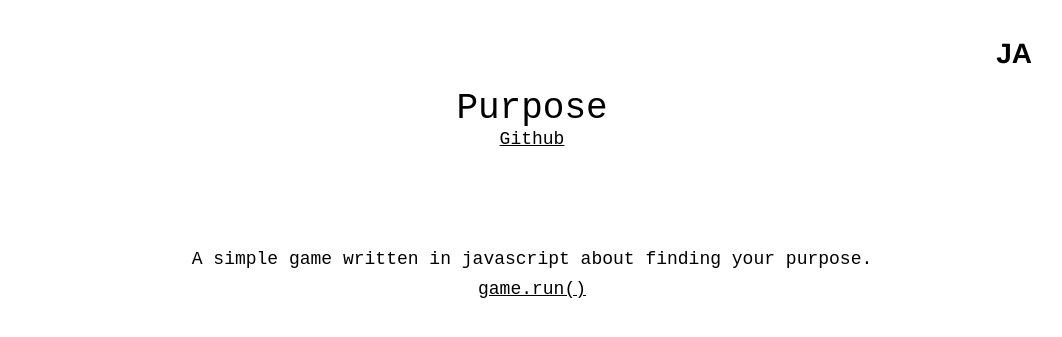
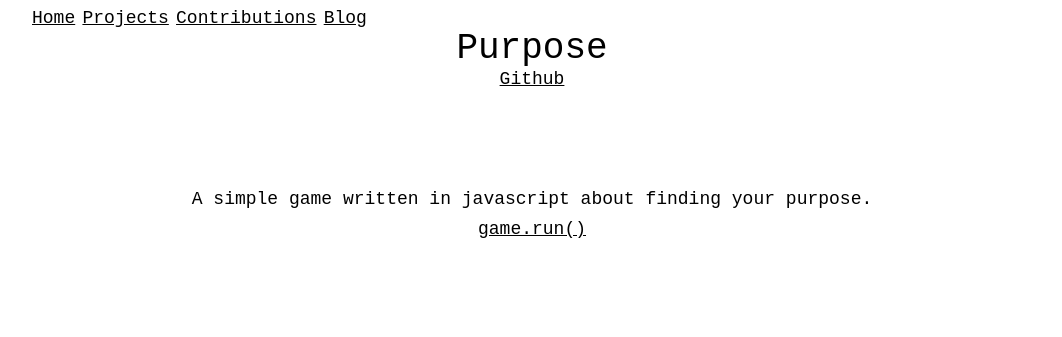
Before and after one commit to jeaxelrod/jeaxelrod.github.io, a Jekyll site: the page built from projects/purpose/index.html, in a window 1280 px wide. Shown: the top 337 px of the page, without its empty margins (108-1170 px from the left). Built offline with Jekyll 4.4.1, drawn with Linux system fonts in a browser that asks for light colours.

Commit message:
Edit nav for projects

```diff
--- a/_includes/header.html
+++ /dev/null
@@ -1,7 +0,0 @@
-<header class="site-header">
-  <div class="title header">
-    <a href="/"><h1>JA</h1></a>
-  </div>
-
-</header>
-<script src="/public/js/header.js"></script>
--- /dev/null
+++ b/_includes/nav.html
@@ -0,0 +1,6 @@
+<nav class="nav">
+  <a href="/">Home</a>
+  <a href="/projects">Projects</a>
+  <a href="/contributions">Contributions</a>
+  <a href="#">Blog</a>
+</nav>
--- a/_layouts/projects.html
+++ b/_layouts/projects.html
@@ -5,7 +5,7 @@
 
   <body>
     <div class="container">
-      {% include header.html %}
+      {% include nav.html %}
       <div class="content">
         {{ content }}
       </div>
--- a/css/style.scss
+++ b/css/style.scss
@@ -27,10 +27,25 @@ a:hover {
 	min-height: 94vh;
   position: relative;
 }
+nav {
+  max-width: 1000px;
+  width: 80%;
+  margin: 0 auto;
+}
+nav a {
+  display: inline-block;
+  font-family: "Courier New";
+  font-size: 1.5em;
+  font-weight: lighter;
+}
+header {
+  font-size: 8px;
+  height: 80px;
+}
 .title {
-	position: absolute;
-	bottom: 30px;
-	right: 30px;
+  position: absolute;
+  bottom: 30px;
+  right: 30px;
   text-align: right;
   h1 {
     font-family: 'helvetica', 'arial';
@@ -40,10 +55,6 @@ a:hover {
   h2 {
     font-size: 3em;
   }
-}
-header {
-  font-size: 8px;
-  height: 80px;
 }
 .title.header {
   position: static;
@@ -66,7 +77,7 @@ header {
 }
 
 .projects,
-.nav,
+.links,
 .contributions {
   margin-top: 30px;
   margin-left: 30px;
@@ -118,7 +129,7 @@ header {
     }
   }
   .description {
-    margin: 0 20px;
+    margin: 0;
   }
   p {
     font-size: 1.5em;
--- a/index.html
+++ b/index.html
@@ -9,7 +9,7 @@ layout: default
   <h2><a href="http://github.com/jeaxelrod">github.com/jeaxelrod</a></h2>
   <h2>Berkeley, CA</h2>
 </div>
-<div class="nav">
+<div class="links">
   <h2><a href="/projects">Projects</a></h2>
   <h2><a href="/contributions">Contributions</a></h2>
   <h2>Blog <small>(Coming soon)</small></h2>
--- a/public/js/header.js
+++ /dev/null
@@ -1,4 +0,0 @@
-var pathname = document.URL.match(/[^\/]+/g)[2];
-var active_link = document.getElementById(pathname);
-active_link.className = "active";
-active_link.href = "/"
```
